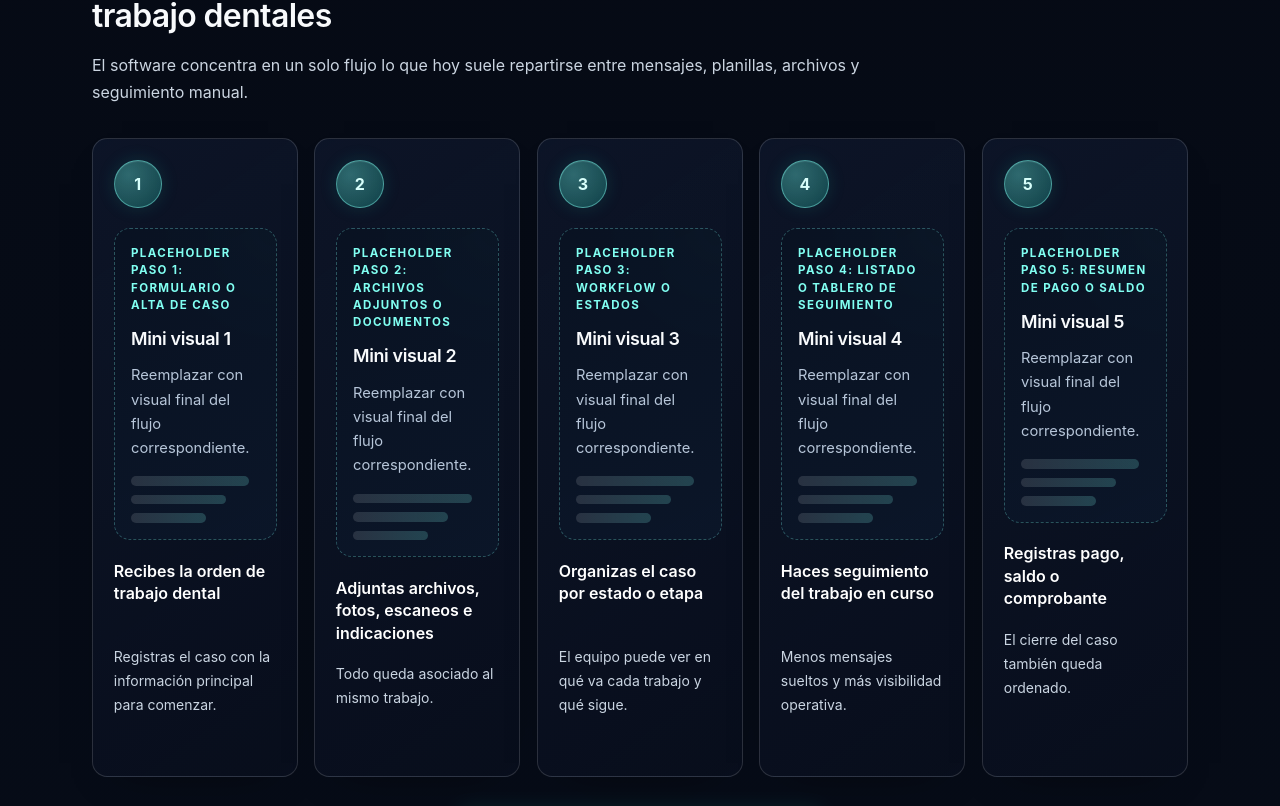
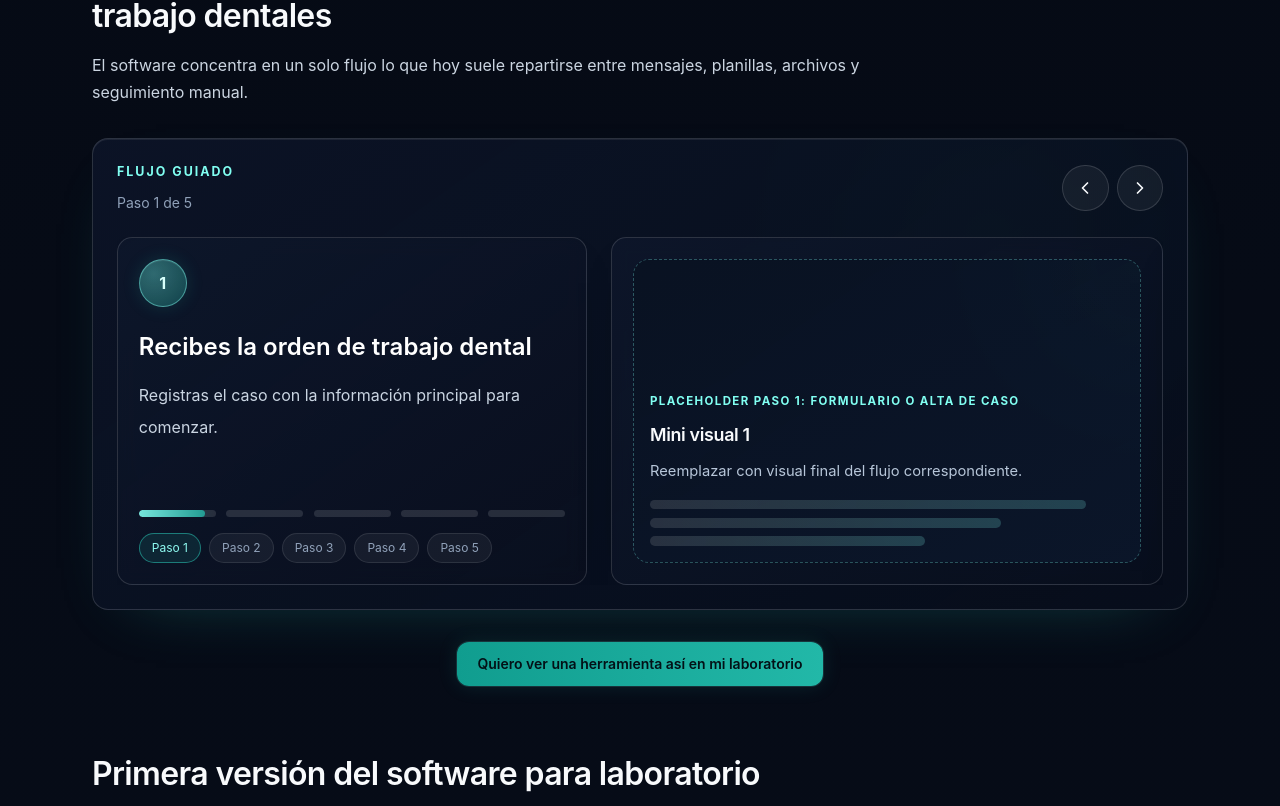
Before and after one commit to garciasilvac/comelu_landing, a React (Vite) app: page / in a window 1280 px wide. Shown: the part 3173-3979 px from the top of the page. Built offline with nearby package versions, Linux system fonts and the light colour scheme.

Commit message:
feat: turn how-it-works into carousel

```diff
--- a/src/App.tsx
+++ b/src/App.tsx
@@ -1,8 +1,10 @@
-import { FormEvent, useRef, useState } from "react";
+import { FormEvent, useEffect, useRef, useState } from "react";
 import {
   ArrowRight,
   CheckCircle2,
   ChevronDown,
+  ChevronLeft,
+  ChevronRight,
   Files,
   FlaskConical,
   Menu,
@@ -296,6 +298,8 @@ function PlaceholderVisual({
 function App() {
   const [mobileMenuOpen, setMobileMenuOpen] = useState(false);
   const [faqOpenIndex, setFaqOpenIndex] = useState<number | null>(0);
+  const [currentHowIndex, setCurrentHowIndex] = useState(0);
+  const [allowCarouselMotion, setAllowCarouselMotion] = useState(true);
   const [form, setForm] = useState<FormState>(initialForm);
   const [formError, setFormError] = useState("");
   const [fieldErrors, setFieldErrors] = useState<FieldErrors>({
@@ -313,6 +317,28 @@ function App() {
   const firstInputRef = useRef<HTMLInputElement>(null);
 
   const year = new Date().getFullYear();
+
+  useEffect(() => {
+    const mediaQuery = window.matchMedia("(prefers-reduced-motion: reduce)");
+    const updateMotionPreference = () => {
+      setAllowCarouselMotion(!mediaQuery.matches);
+    };
+
+    updateMotionPreference();
+    mediaQuery.addEventListener("change", updateMotionPreference);
+
+    return () => mediaQuery.removeEventListener("change", updateMotionPreference);
+  }, []);
+
+  useEffect(() => {
+    if (!allowCarouselMotion) return undefined;
+
+    const intervalId = window.setInterval(() => {
+      setCurrentHowIndex((prev) => (prev + 1) % HOW_IT_WORKS.length);
+    }, 8000);
+
+    return () => window.clearInterval(intervalId);
+  }, [allowCarouselMotion]);
 
   const scrollTo = (id: string, focusInput = false) => {
     const section = document.getElementById(id);
@@ -336,6 +362,18 @@ function App() {
   const onHowItWorksClick = () => {
     scrollTo("como-funciona");
     setMobileMenuOpen(false);
+  };
+
+  const goToHowStep = (index: number) => {
+    setCurrentHowIndex(index);
+  };
+
+  const goToPreviousHowStep = () => {
+    setCurrentHowIndex((prev) => (prev === 0 ? HOW_IT_WORKS.length - 1 : prev - 1));
+  };
+
+  const goToNextHowStep = () => {
+    setCurrentHowIndex((prev) => (prev + 1) % HOW_IT_WORKS.length);
   };
 
   const toggleInterest = (interest: Interest, checked: boolean) => {
@@ -792,27 +830,103 @@ function App() {
             title="Cómo funciona Comelu para gestionar órdenes de trabajo dentales"
             description="El software concentra en un solo flujo lo que hoy suele repartirse entre mensajes, planillas, archivos y seguimiento manual."
           />
-          <div className="mt-8 grid gap-4 lg:grid-cols-5">
+          <div className="how-carousel panel-frame mt-8 overflow-hidden p-4 sm:p-6" data-reveal data-delay={80}>
+            <div className="flex items-center justify-between gap-4">
+              <div>
+                <p className="section-eyebrow mb-2">Flujo guiado</p>
+                <p className="text-sm text-slate-400">
+                  Paso {currentHowIndex + 1} de {HOW_IT_WORKS.length}
+                </p>
+              </div>
+              <div className="flex items-center gap-2">
+                <button
+                  type="button"
+                  onClick={goToPreviousHowStep}
+                  aria-label="Ver paso anterior"
+                  className="carousel-arrow"
+                >
+                  <ChevronLeft className="h-5 w-5" />
+                </button>
+                <button
+                  type="button"
+                  onClick={goToNextHowStep}
+                  aria-label="Ver paso siguiente"
+                  className="carousel-arrow"
+                >
+                  <ChevronRight className="h-5 w-5" />
+                </button>
+              </div>
+            </div>
+
+            <div className="mt-6 overflow-hidden">
+              <div
+                className="flex"
+                style={{
+                  transform: `translateX(-${currentHowIndex * 100}%)`,
+                  transition: allowCarouselMotion ? "transform 520ms cubic-bezier(0.22, 1, 0.36, 1)" : "none",
+                }}
+              >
                 {HOW_IT_WORKS.map((item, index) => (
-              <article
-                key={item.title}
-                className="glass-card interactive-card how-card flex h-full flex-col"
-                data-reveal
-                data-delay={index * 70}
+                  <article key={item.title} className="min-w-full">
+                    <div className="grid gap-6 lg:grid-cols-[0.92fr_1.08fr] lg:items-stretch">
+                      <div className="glass-card flex h-full flex-col justify-between">
+                        <div>
+                          <div className="step-pill">{item.step}</div>
+                          <h3 className="mt-6 text-2xl font-semibold text-white">{item.title}</h3>
+                          <p className="mt-4 max-w-2xl text-base leading-8 text-slate-300">{item.description}</p>
+                        </div>
+                        <div className="mt-8 space-y-4">
+                          <div className="carousel-progress" aria-label={`Indicador del paso ${index + 1}`}>
+                            {HOW_IT_WORKS.map((progressItem, progressIndex) => (
+                              <button
+                                key={progressItem.step}
+                                type="button"
+                                onClick={() => goToHowStep(progressIndex)}
+                                className={`carousel-progress-segment ${progressIndex === currentHowIndex ? "is-active" : ""}`}
+                                aria-label={`Ir al paso ${progressItem.step}`}
+                                aria-current={progressIndex === currentHowIndex ? "step" : undefined}
                               >
-                <div className="step-pill">{item.step}</div>
-                <div className="mt-5">
+                                <span
+                                  className={`carousel-progress-fill ${
+                                    progressIndex === currentHowIndex && allowCarouselMotion ? "is-animated" : ""
+                                  }`}
+                                />
+                              </button>
+                            ))}
+                          </div>
+                          <div className="flex flex-wrap gap-2 text-xs text-slate-400">
+                            {HOW_IT_WORKS.map((progressItem, progressIndex) => (
+                              <button
+                                key={`${progressItem.step}-label`}
+                                type="button"
+                                onClick={() => goToHowStep(progressIndex)}
+                                className={`rounded-full border px-3 py-1.5 transition ${
+                                  progressIndex === currentHowIndex
+                                    ? "border-[#2dd4bf]/50 bg-[#2dd4bf]/10 text-[#8efaf0]"
+                                    : "border-white/10 bg-white/5 text-slate-400 hover:border-white/20 hover:text-slate-200"
+                                }`}
+                              >
+                                Paso {progressItem.step}
+                              </button>
+                            ))}
+                          </div>
+                        </div>
+                      </div>
+                      <div className="glass-card flex h-full items-center">
+                        <div className="w-full">
                           <PlaceholderVisual
                             label={item.placeholder}
                             title={`Mini visual ${item.step}`}
                             detail="Reemplazar con visual final del flujo correspondiente."
-                    variant="compact"
+                            variant="hero"
                           />
                         </div>
-                <h3 className="how-card-title mt-5 text-base font-semibold text-white">{item.title}</h3>
-                <p className="how-card-description mt-3 text-sm text-slate-300">{item.description}</p>
+                      </div>
+                    </div>
                   </article>
                 ))}
+              </div>
+            </div>
           </div>
           <div className="section-cta-row mt-8" data-reveal data-delay={140}>
             <button type="button" onClick={onWaitlistClick} className={primaryButton}>
--- a/src/index.css
+++ b/src/index.css
@@ -328,6 +328,70 @@ footer {
   min-height: 11.5rem;
 }
 
+.how-carousel {
+  background:
+    linear-gradient(145deg, rgba(12, 20, 39, 0.94), rgba(7, 14, 28, 0.82)),
+    radial-gradient(circle at 82% 20%, rgba(45, 212, 191, 0.14), transparent 28%);
+}
+
+.carousel-arrow {
+  display: inline-flex;
+  height: 2.9rem;
+  width: 2.9rem;
+  align-items: center;
+  justify-content: center;
+  border-radius: 999px;
+  border: 1px solid rgba(255, 255, 255, 0.14);
+  background: rgba(255, 255, 255, 0.05);
+  color: #f8fafc;
+  transition:
+    transform 220ms ease,
+    border-color 220ms ease,
+    background-color 220ms ease,
+    box-shadow 220ms ease;
+}
+
+.carousel-arrow:hover,
+.carousel-arrow:focus-visible {
+  transform: translateY(-1px);
+  border-color: rgba(129, 255, 242, 0.32);
+  background: rgba(45, 212, 191, 0.1);
+  box-shadow: 0 0 20px rgba(34, 184, 168, 0.14);
+  outline: none;
+}
+
+.carousel-progress {
+  display: grid;
+  grid-template-columns: repeat(5, minmax(0, 1fr));
+  gap: 0.65rem;
+}
+
+.carousel-progress-segment {
+  position: relative;
+  overflow: hidden;
+  height: 0.42rem;
+  width: 100%;
+  border-radius: 999px;
+  background: rgba(255, 255, 255, 0.12);
+}
+
+.carousel-progress-fill {
+  display: block;
+  height: 100%;
+  width: 0;
+  border-radius: inherit;
+  background: linear-gradient(90deg, rgba(129, 255, 242, 0.88), rgba(34, 184, 168, 0.8));
+  box-shadow: 0 0 12px rgba(34, 184, 168, 0.22);
+}
+
+.carousel-progress-segment.is-active .carousel-progress-fill {
+  width: 100%;
+}
+
+.carousel-progress-fill.is-animated {
+  animation: carouselProgress 8s linear;
+}
+
 .problem-card-title,
 .how-card-title {
   line-height: 1.4;
@@ -452,6 +516,16 @@ footer {
   }
 }
 
+@keyframes carouselProgress {
+  from {
+    width: 0;
+  }
+
+  to {
+    width: 100%;
+  }
+}
+
 @media (prefers-reduced-motion: reduce) {
   html {
     scroll-behavior: auto;
@@ -475,6 +549,15 @@ footer {
   .interactive-card,
   .interactive-cta {
     transition: none;
+  }
+
+  .carousel-arrow,
+  .faq-panel {
+    transition: none;
+  }
+
+  .carousel-progress-fill.is-animated {
+    animation: none;
   }
 
   .interactive-card:hover,
```
Lines whose indentation alone changed are shown as unchanged.
